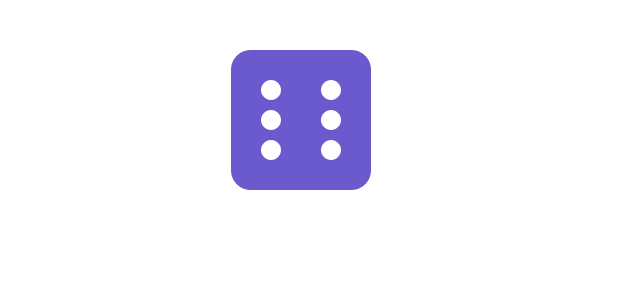
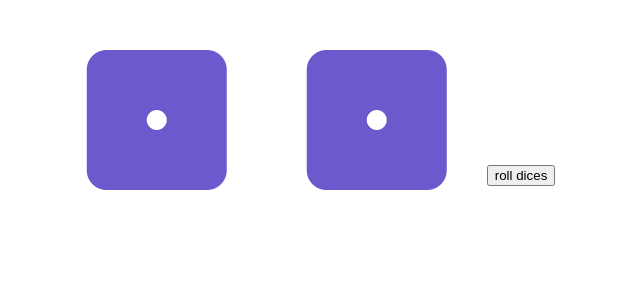
Before and after one commit to ehsansh/react-bootcamp, a React (Create React App) app: page / in a window 1280 px wide. Shown: the top 300 px of the page, without its empty margins (339-979 px from the left). Built offline with nearby package versions, Linux system fonts and the light colour scheme.

Commit message:
add roll dice component

```diff
--- a/src/App.js
+++ b/src/App.js
@@ -1,10 +1,10 @@
 import './App.css';
-import Dice from './Dice';
+import RollDice from './RollDice';
 
 function App() {
     return (
         <div className='App'>
-            <Dice face='six' />
+            <RollDice />
         </div>
     );
 }
--- /dev/null
+++ b/src/RollDice.js
@@ -0,0 +1,35 @@
+import React, { Component } from 'react';
+import Dice from './Dice';
+class RollDice extends Component {
+    static defaultProps = {
+        sides: ['one', 'two', 'three', 'four', 'five', 'six'],
+    };
+    constructor(props) {
+        super(props);
+        this.state = {
+            dice1: 'one',
+            dice2: 'one',
+        };
+        this.roll = this.roll.bind(this);
+    }
+    roll() {
+        const dice1 = this.props.sides[Math.floor(Math.random() * 6)];
+        const dice2 = this.props.sides[Math.floor(Math.random() * 6)];
+
+        this.setState({
+            dice1: dice1,
+            dice2: dice2,
+        });
+    }
+    render() {
+        return (
+            <div>
+                <Dice face={this.state.dice1} />
+                <Dice face={this.state.dice2} />
+                <button onClick={this.roll}>roll dices</button>
+            </div>
+        );
+    }
+}
+
+export default RollDice;
```
